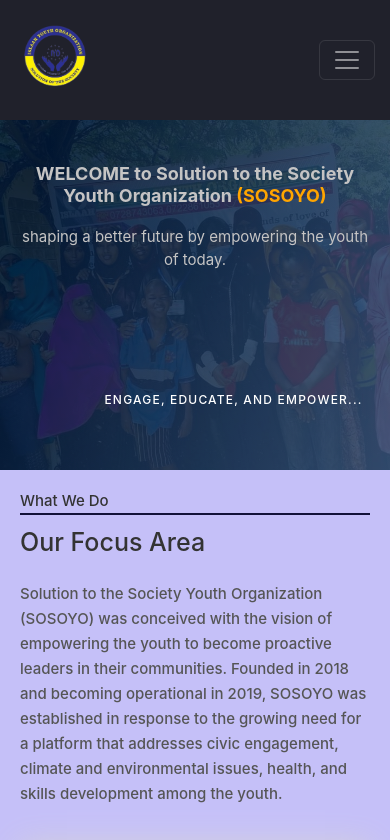
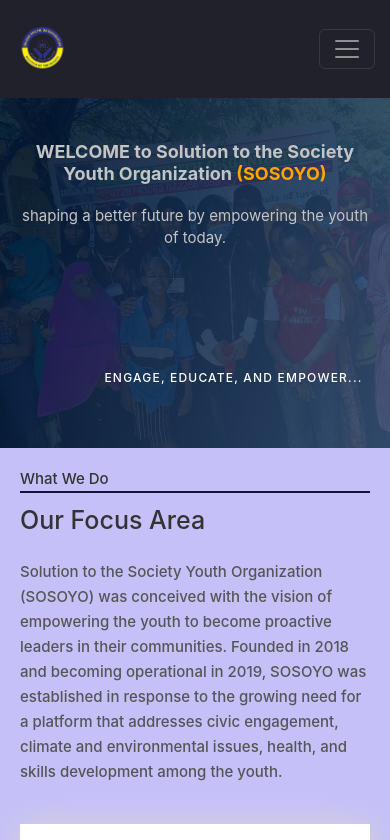
Before and after one commit to Abdirizackmasta/sosoyo2, a React (Create React App) app: page / in a window 390 px wide. Shown: the top 840 px of the page. Built offline with nearby package versions, Linux system fonts and the light colour scheme; the HTML template or start-up script is replaced by a standard one.

Commit message:
fixed a bug3

```diff
--- a/src/css/navbar.css
+++ b/src/css/navbar.css
@@ -105,11 +105,16 @@
 
 
 .navbar .navbar-brand img {
-    width: 80px;
-    height: 80px;
-    /* border-radius: 50%; */
+    width: 70px;
+    height: 70px;
     object-fit: cover;
     object-position: center;
+}
+@media (max-width: 768px){
+    .navbar .navbar-brand img{
+        width: 55px;
+        height: 55px;
+    }
 }
 
 .navbar-dark .navbar-nav .nav-link,
```
